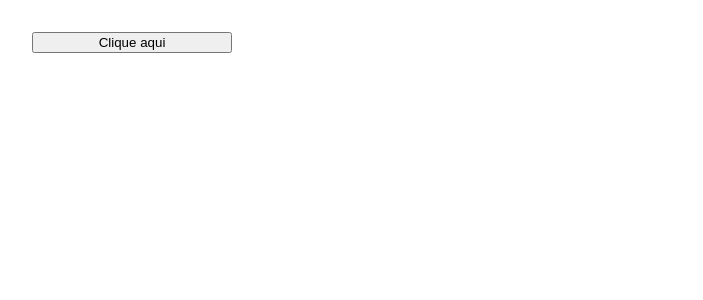
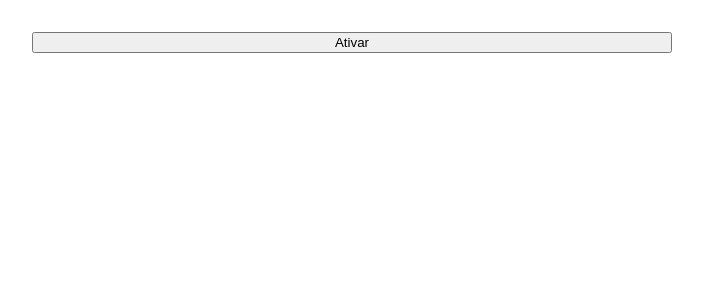
Before and after one commit to Sara01romao/estudo-reactjs, a React (Create React App) app: page / in a window 1280 px wide. Shown: the top 300 px of the page, without its empty margins (288-991 px from the left). Built offline with nearby package versions, Linux system fonts and the light colour scheme.

Commit message:
lazy e suspense

```diff
--- a/package.json
+++ b/package.json
@@ -8,6 +8,7 @@
     "@testing-library/user-event": "^13.5.0",
     "bootstrap": "^5.1.3",
     "history": "^5.2.0",
+    "jquery": "^3.6.0",
     "react": "^17.0.2",
     "react-bootstrap": "^2.1.2",
     "react-dom": "^17.0.2",
--- a/src/App.jsx
+++ b/src/App.jsx
@@ -1,31 +1,32 @@
 
+import React, { useState } from 'react';
 import './App.css'
-import Button from './Button';
-import PropTypes from 'prop-types'
+/* import Contato from './contato'; */
 
-//propType - define o tipo das propriedades que devem ser usada
+
+//Lazy  - usando para carregar o obj, returno uma funcção de callback com uma promessa do import
+//usado quando algo especifico tem que ser carregado
+
+const Contato = React.lazy(() => import('./Contato'));
+
 function App() {
 
-
+  const [ativo, setAtivo] = useState(false);
 
   return (
     <div className="App">
+      {ativo && (
+       <React.Suspense fallback={<div>Carregando...</div>}>
+          <Contato/>
+       </React.Suspense>
+      )}
 
-      <Button width={200}  >Clique aqui</Button>
+      <button onClick={() => setAtivo(true)}>Ativar</button>
+
     </div>
 
   );
 }
 
-//valor padrao
-Button.defaultProps = {
-  margin:'10px',
-}
-
-//valor conferido
-Button.PropTypes={
-  with: PropTypes.number.isRequired,
-
-}
 
 export default App;
--- a/src/Button.js
+++ /dev/null
@@ -1,12 +0,0 @@
-
-
-const Button = (props)=>{
-    return (
-        <button style={{width: `${props.width}px`}}>
-                {props.children}
-        </button>
-    )
-}
-
-
-export default Button;
--- /dev/null
+++ b/src/contato.js
@@ -0,0 +1,11 @@
+
+import $ from 'jquery'
+
+const Contato = ()=>{
+    return (
+        <h1>Contato</h1>
+    )
+}
+
+
+export default Contato;
```
Also changed, not shown: 1 other file (tests, documents, lock files or other folders).
